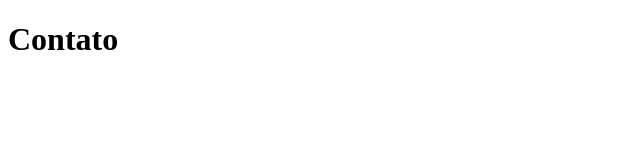
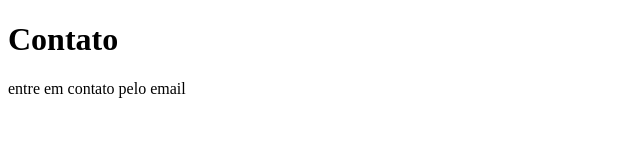
Before and after one commit to pedrofcaetano/sistema-de-cadastro, a plain HTML site: page contato.html in a window 1280 px wide. Shown: the whole page, without its empty margins (0-640 px from the left). Drawn offline with Linux system fonts and the light colour scheme.

Commit message:
adicionando email de contato

```diff
--- a/contato.html
+++ b/contato.html
@@ -8,5 +8,6 @@
 </head>
 <body>
     <h1>Contato</h1>
+    <p>entre em contato pelo email</p>
 </body>
 </html>
```
